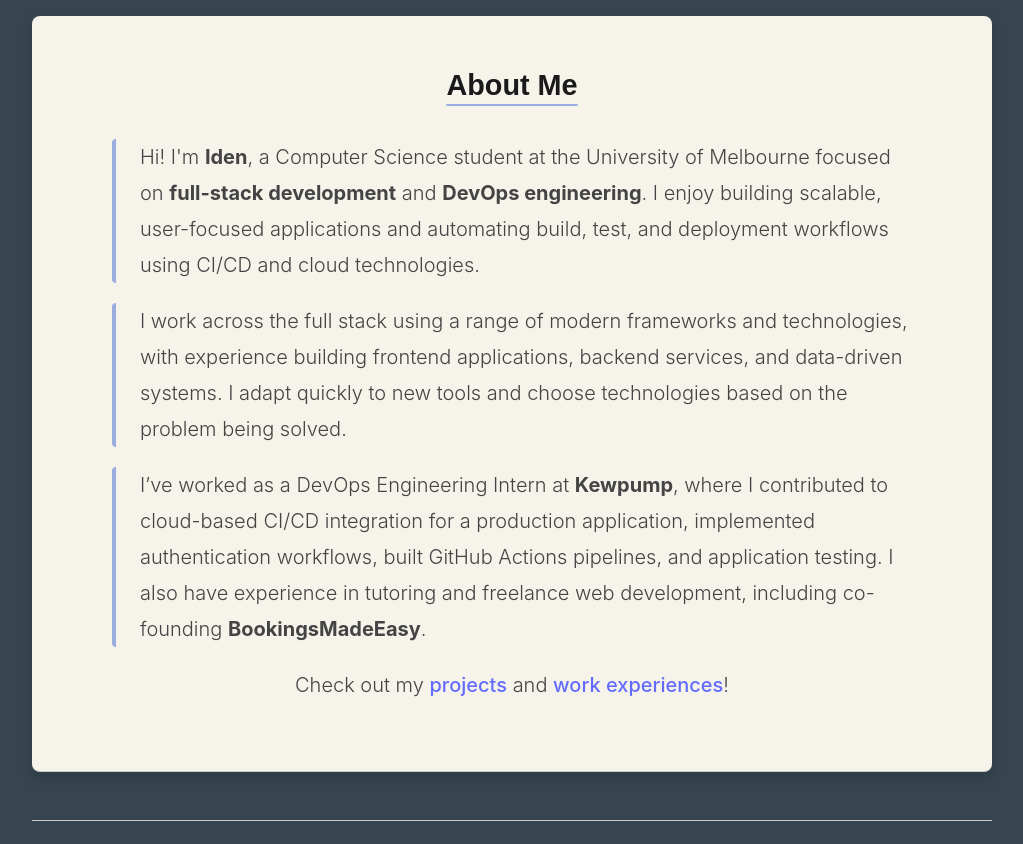
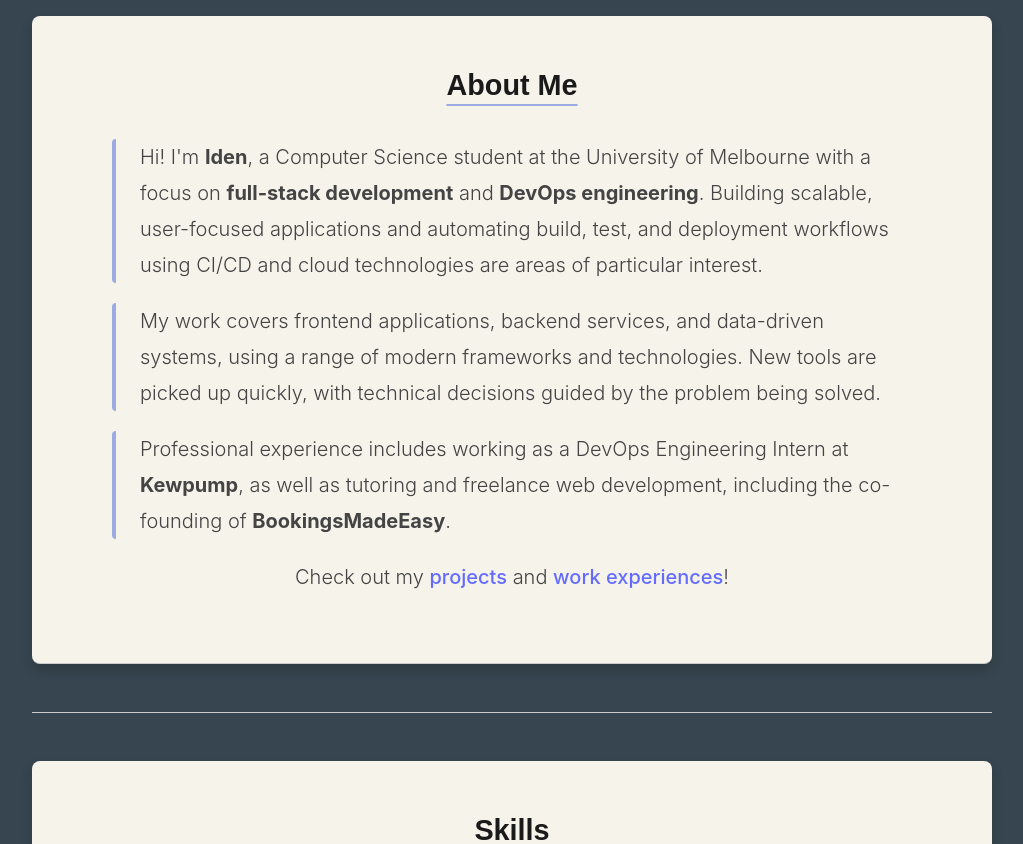
Before and after one commit to iden0605/portfolio, a React (Vite) app: page / in a window 1280 px wide. Shown: the part 680-1524 px from the top of the page, without its empty margins (128-1151 px from the left). Built offline with nearby package versions, Linux system fonts and the light colour scheme.

Commit message:
Fix: about text

```diff
--- a/src/Components/HomePage/AboutMe.jsx
+++ b/src/Components/HomePage/AboutMe.jsx
@@ -14,22 +14,21 @@
        <div className="about-me-content">
         <p className="about-me-text">
           Hi! I'm <strong>Iden</strong>, a Computer Science student at the University of Melbourne
-            focused on <strong>full-stack development</strong> and <strong>DevOps engineering</strong>. I enjoy building scalable,
-            user-focused applications and automating build, test, and deployment workflows using
-            CI/CD and cloud technologies.
+          with a focus on <strong>full-stack development</strong> and <strong>DevOps engineering</strong>.
+          Building scalable, user-focused applications and automating build, test, and deployment
+          workflows using CI/CD and cloud technologies are areas of particular interest.
         </p>
 
         <p className="about-me-text">
-            I work across the full stack using a range of modern frameworks and technologies,
-            with experience building frontend applications, backend services, and data-driven systems.
-            I adapt quickly to new tools and choose technologies based on the problem being solved.
+          My work covers frontend applications, backend services, and data-driven systems,
+          using a range of modern frameworks and technologies. New tools are picked up
+          quickly, with technical decisions guided by the problem being solved.
         </p>
 
         <p className="about-me-text">
-            I’ve worked as a DevOps Engineering Intern at <strong>Kewpump</strong>, where I contributed to cloud-based CI/CD integration for a production
-            application, implemented authentication workflows, built GitHub Actions pipelines,
-            and application testing. I also have experience in tutoring
-            and freelance web development, including co-founding <strong>BookingsMadeEasy</strong>.
+          Professional experience includes working as a DevOps Engineering Intern at
+          <strong> Kewpump</strong>, as well as tutoring and freelance web development,
+          including the co-founding of <strong>BookingsMadeEasy</strong>.
         </p>
       </div>
 
```
Lines whose indentation alone changed are shown as unchanged.
